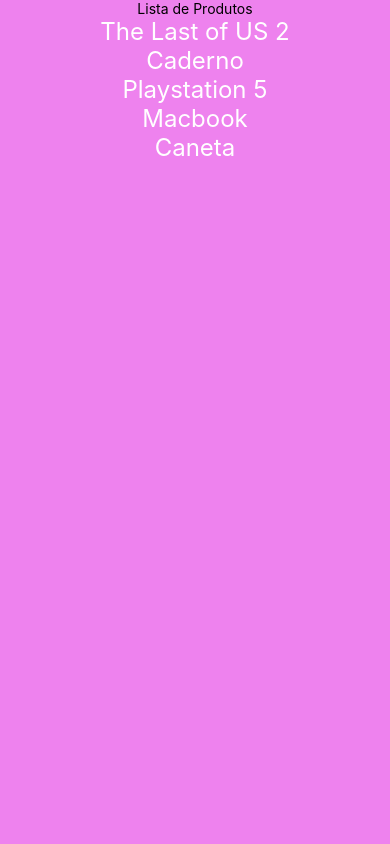
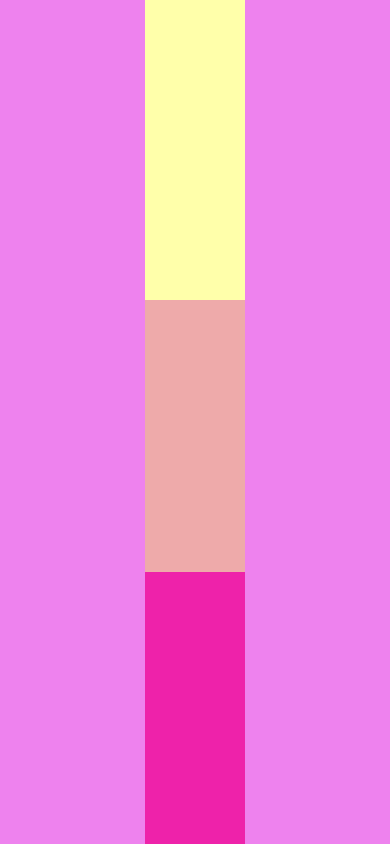
Before and after one commit to lucasilvadrm/exercicios, a React Native app: screen / in a window 390 px wide. Built offline with nearby package versions, Linux system fonts and the light colour scheme.

Commit message:
aulas flexbox

```diff
--- a/src/App.js
+++ b/src/App.js
@@ -1,7 +1,11 @@
 import React from 'react';
 import { StyleSheet, SafeAreaView } from 'react-native';
-import ListaProdutosV2 from './components/produtos/ListaProdutosV2';
+import FlexboxV4 from './components/layout/FlexboxV4';
 
+// import FlexboxV3 from './components/layout/FlexboxV3';
+// import FlexboxV2 from './components/layout/FlexboxV2';
+// import DigiteSeuNome from './components/DigiteSeuNome';
+// import ListaProdutosV2 from './components/produtos/ListaProdutosV2';
 // import ListaProdutos from './components/produtos/ListaProdutos';
 // import Familia from './components/relacao/Familia';
 // import Membro from './components/relacao/Membro';
@@ -19,8 +23,11 @@
 const App = () => {
   return (
     <SafeAreaView style={style.App}>
+      <FlexboxV4 />
+      {/*
+      <FlexboxV2 />
+      <DigiteSeuNome />
       <ListaProdutosV2 />
-      {/*
       <ListaProdutos />
       <Familia>
         <Membro nome={'Lucas'} sobrenome={'Silva'} />
--- /dev/null
+++ b/src/components/DigiteSeuNome.js
@@ -0,0 +1,17 @@
+import React, { useState } from 'react';
+import { TextInput, View } from 'react-native';
+
+const DigiteSeuNome = () => {
+  const [nome, setNome] = useState('teste');
+  return (
+    <View>
+      <TextInput
+        placeholder="Digite seu nome"
+        value={nome}
+        onChangeText={texto => setNome(texto)}
+      />
+    </View>
+  );
+};
+
+export default DigiteSeuNome;
--- /dev/null
+++ b/src/components/layout/FlexboxV2.js
@@ -0,0 +1,27 @@
+import React from 'react';
+import { View, StyleSheet } from 'react-native';
+import Quadrado from './Quadrado';
+
+const FlexboxV2 = () => {
+  return (
+    <View style={style.FlexV2}>
+      <Quadrado />
+      <Quadrado cor={'#FFF'} />
+      <Quadrado cor={'#090'} />
+      <Quadrado cor={'#009'} />
+      <Quadrado cor={'#069'} />
+    </View>
+  );
+};
+
+export default FlexboxV2;
+
+const style = StyleSheet.create({
+  FlexV2: {
+    flex: 1,
+    width: '100%',
+    alignItems: 'center',
+    justifyContent: 'space-evenly',
+    backgroundColor: '#ee2',
+  },
+});
--- /dev/null
+++ b/src/components/layout/FlexboxV3.js
@@ -0,0 +1,26 @@
+import React from 'react';
+import { View, StyleSheet } from 'react-native';
+import Quadrado from './Quadrado';
+
+const FlexboxV3 = () => {
+  return (
+    <View style={style.FlexV3}>
+      <Quadrado />
+      <Quadrado cor={'#FFF'} />
+      <Quadrado cor={'#090'} />
+      <Quadrado cor={'#029'} />
+      <Quadrado cor={'#069'} />
+    </View>
+  );
+};
+
+export default FlexboxV3;
+
+const style = StyleSheet.create({
+  FlexV3: {
+    height: 350,
+    width: '100%',
+    flexDirection: 'row',
+    backgroundColor: '#ee2',
+  },
+});
--- /dev/null
+++ b/src/components/layout/FlexboxV4.js
@@ -0,0 +1,34 @@
+import React from 'react';
+import { View, StyleSheet } from 'react-native';
+
+const FlexboxV4 = () => {
+  return (
+    <View style={style.FlexV4}>
+      <View style={style.V0} />
+      <View style={style.V1} />
+      <View style={style.V2} />
+    </View>
+  );
+};
+
+export default FlexboxV4;
+
+const style = StyleSheet.create({
+  FlexV4: {
+    flex: 1,
+    width: 100,
+    backgroundColor: '#ee2',
+  },
+  V0: {
+    height: 300,
+    backgroundColor: '#ffa',
+  },
+  V1: {
+    flex: 1,
+    backgroundColor: '#eaa',
+  },
+  V2: {
+    flex: 1,
+    backgroundColor: '#e2a',
+  },
+});
```
Also changed, not shown: src/components/layout/FlexboxV1.js (added, +25 -0 lines), src/components/layout/Quadrado.js (added, +17 -0 lines).
